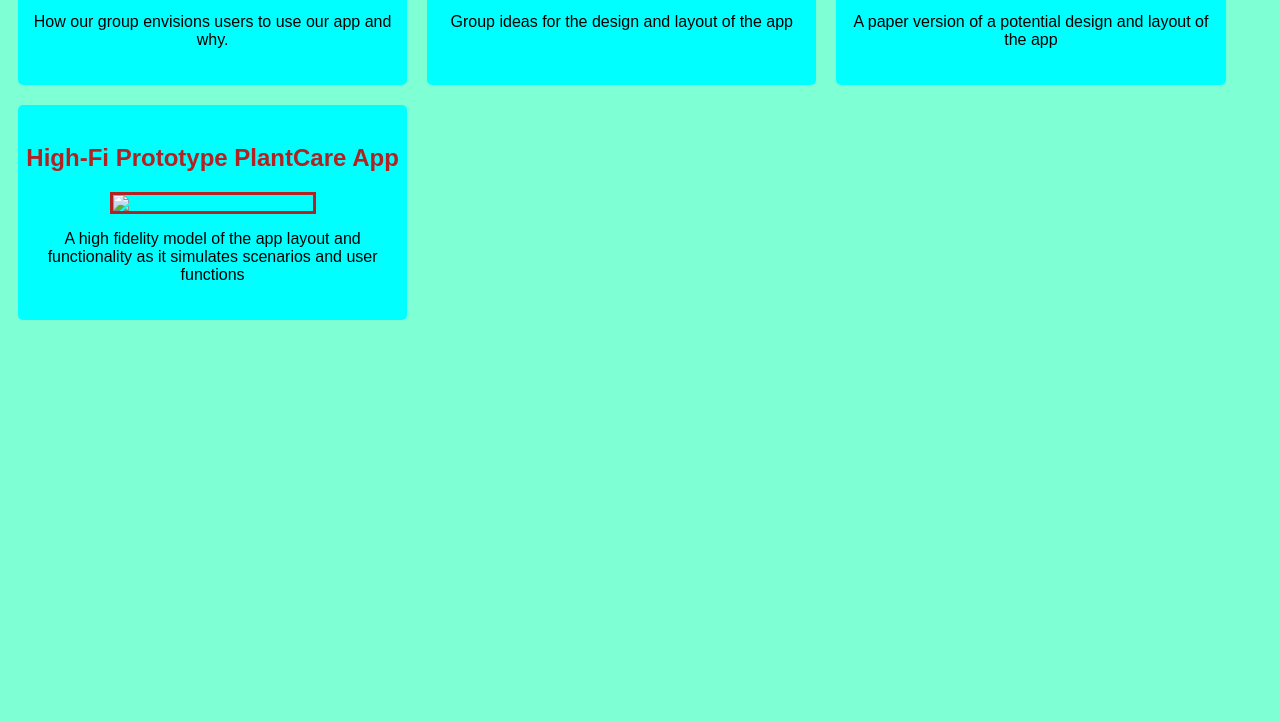
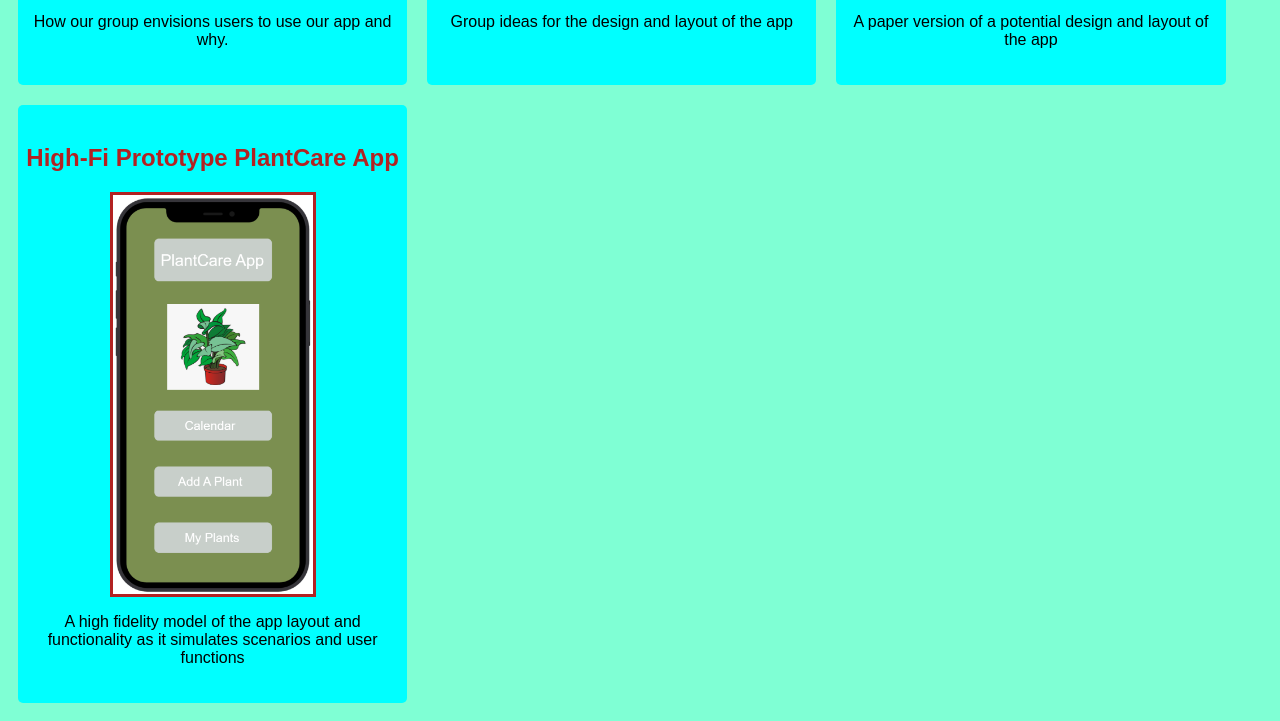
Before and after one commit to dbkaiser25/dbkaiser25.github.io, a plain HTML site: page index.html in a window 1280 px wide. Shown: the part 907-1628 px from the top of the page. Before the commit the page ends 1245 px from the top, so only its background shows below. Drawn offline with Linux system fonts and the light colour scheme.

Commit message:
Update index.html

```diff
--- a/index.html
+++ b/index.html
@@ -75,7 +75,7 @@
       <!--High-Fi Prototype Assignment-->
       <section class ="assignment">
         <a href= "CSCE 190/Documents/High-Fi-prototype/index.html"><h2>High-Fi Prototype PlantCare App</h2></a>
-        <a href="CSCE 190/Documents/High-Fi-prototype/index.html"><img src="CSCE 190/Images/HighFiPic"></a>
+        <a href="CSCE 190/Documents/High-Fi-prototype/index.html"><img src="CSCE 190/Images/HighFiPic.png"></a>
           <p>
             A high fidelity model of the app layout and functionality as it simulates scenarios and user functions
           </p>
```
